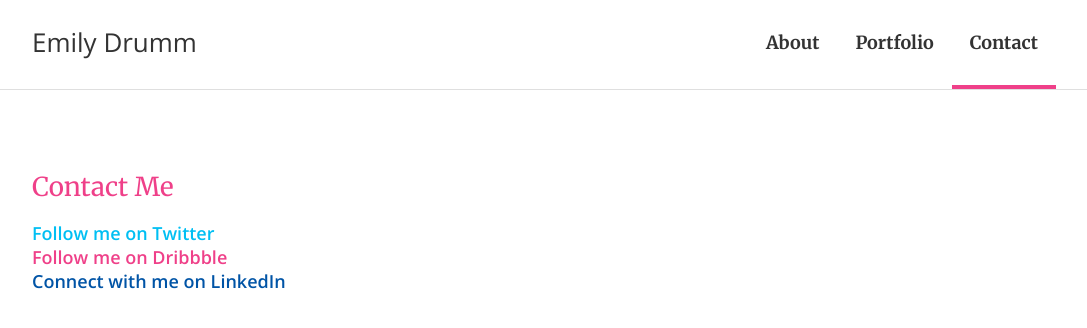
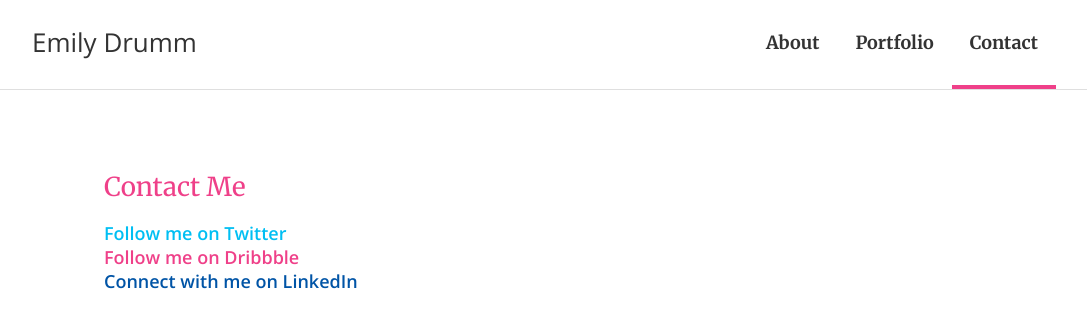
Before and after one commit to epdrumm/epdrumm.github.io, a plain HTML site: page contact.html in a window 1280 px wide. Shown: the whole page, without its empty margins (96-1183 px from the left). Drawn offline with nearby package versions, Linux system fonts and the light colour scheme.

Commit message:
no message

```diff
--- a/css/site.css
+++ b/css/site.css
@@ -201,19 +201,16 @@ main:not(.home) {
 
 @media screen and (min-width:1024px){
 	.wrapper {
-		max-width: 100%;
-		main.about .wrapper, main.contact .wrapper {
-			padding: 0 11.1111rem;
-		}
+		max-width: 1024px;
+	}
+	main.about .wrapper {
+		padding: 0 11.1111rem;
+	}
+	main.contact .wrapper {
+		padding: 0 11.1111rem;
 	}
 	.intro {
 		padding: 4.44444rem 8.8888rem 7.2222rem 8.88888rem;
-	}
-}
-
-@media screen and (min-width:1200px){
-	.wrapper {
-		max-width: 1024px;
 	}
 }
 
```
